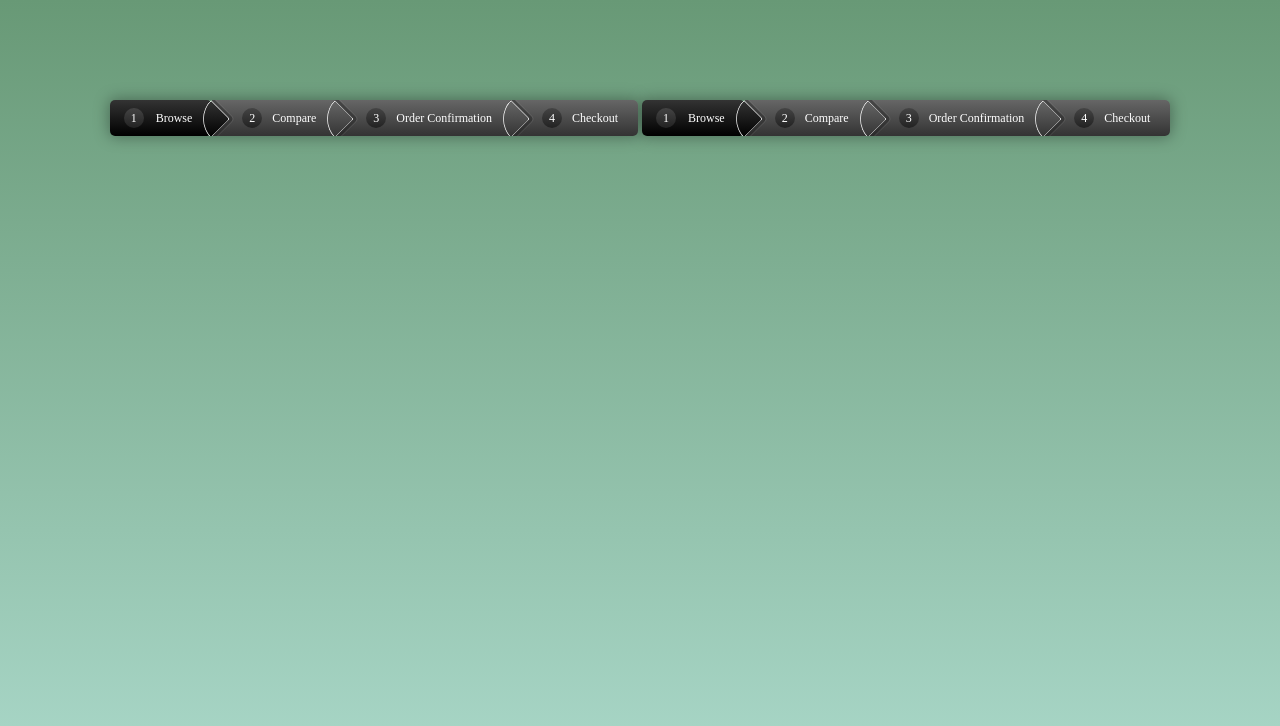
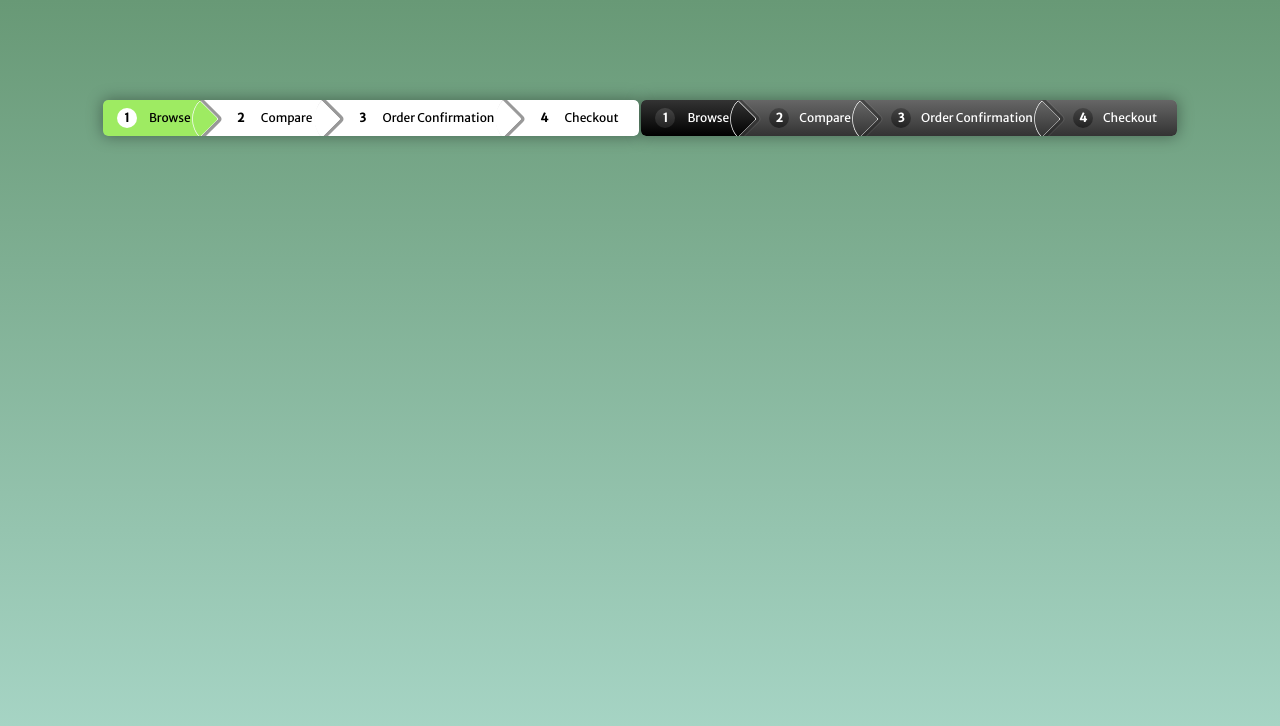
Before and after one commit to BritishPandaChick/breadcrumb-nav, a plain HTML site: page index.html in a window 1280 px wide. Drawn offline with Linux system fonts and the light colour scheme.

Commit message:
Add CSS code for flat styles. Add remaining CSS for simple navigation

```diff
--- a/css/style.css
+++ b/css/style.css
@@ -1,3 +1,6 @@
+/*custom font*/
+@import url(http://fonts.googleapis.com/css?family=Merriweather+Sans);
+
 * {
   margin: 0;
   padding: 0;
@@ -12,6 +15,7 @@ body {
   padding-top: 100px;
   background: #689976;
   background: linear-gradient(#689976, #ACDACC);
+  font-family: 'Merriweather Sans', arial, verdana;
 }
 
 .breadcrumb {
@@ -34,7 +38,7 @@ body {
   line-height: 36px;
   color: white;
   /* we need more margin on left of links to accomodate the numbers */
-  padding: 0 20px 0 60px;
+  padding: 0 10px 0 60px;
   background: #666;
   background: linear-gradient(#666, #333);
   position: relative;
@@ -50,8 +54,9 @@ body {
   left: 14px;
 }
 
-.breadcrumb a:first-child {
+.breadcrumb a:last-child {
   border-radius: 0 5px 5px 0; /* this was to prevent glitches on hover */
+  padding-right: 20px;
 }
 
 /* hover/active styles */
@@ -113,4 +118,21 @@ body {
   left: 30px;
   background: #444;
   background: linear-gradient(#444, #222);
+  font-weight: bold;
 }
+
+/* Flat Styles */
+.flat a, .flat a:after {
+  background: white;
+  color: black;
+  transition: all 0.5s;
+}
+
+.flat a:before {
+  background: white;
+  box-shadow: 1px solid #ccc;
+}
+
+.flat a:hover, .flat a.active, .flat a:hover:after, .flat a.active:after {
+  background: #9EEB62;
+}
```
Also changed, not shown: index.html (+1 -1 lines).
